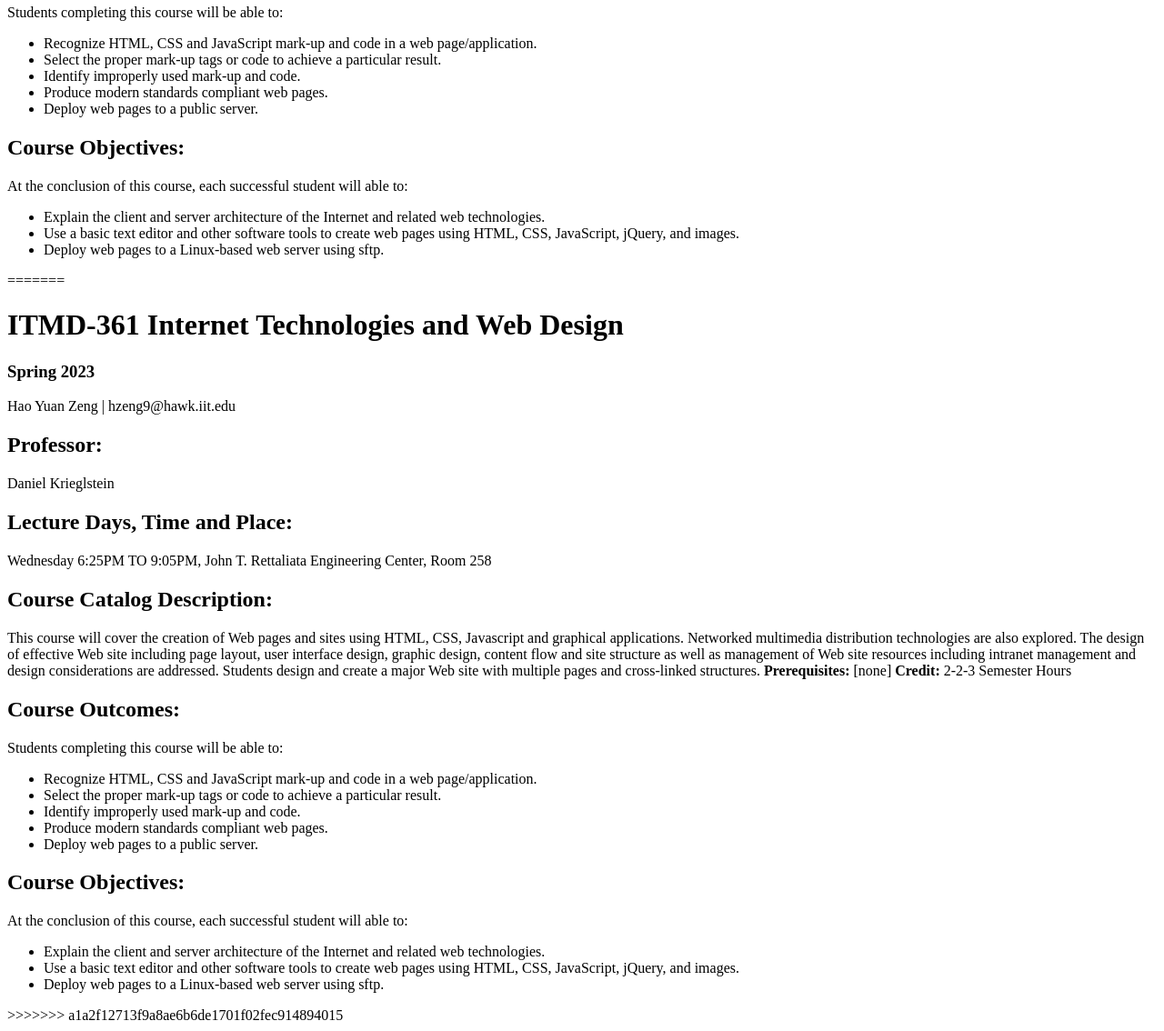
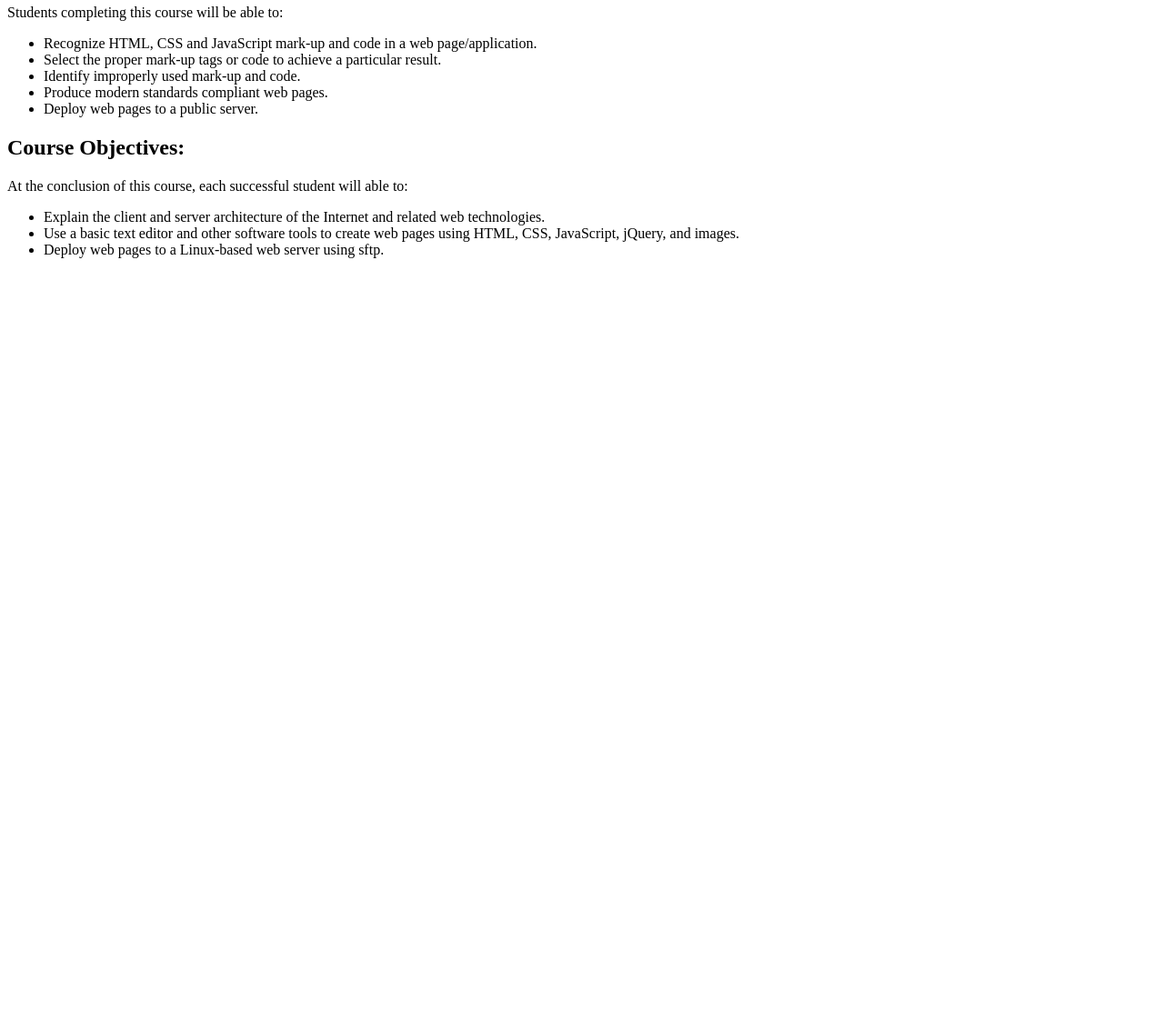
Before and after one commit to hzeng9/itmd361-lab-2, a plain HTML site: page index.html in a window 1280 px wide. Shown: the part 517-1651 px from the top of the page at 91% size. After the commit the page ends 817 px from the top, so only its background shows below. Drawn offline with Linux system fonts and the light colour scheme.

Commit message:
updated index.html

```diff
--- a/index.html
+++ b/index.html
@@ -33,39 +33,3 @@
         </ul>
     </body>
 </html>
-=======
-<!DOCTYPE html>
-<html lang="en">
-    <head>
-        <meta charset="UTF-8">
-        <title>ITMD-361 Internet Technologies and Web Design</title>
-    </head>
-<body>
-    <h1>ITMD-361 Internet Technologies and Web Design</h1>
-    <h3>Spring 2023</h3>
-    <p>Hao Yuan Zeng | hzeng9@hawk.iit.edu</p>
-    <h2>Professor:</h2>
-    <p>Daniel Krieglstein</p>
-    <h2>Lecture Days, Time and Place:</h2>
-    <p>Wednesday 6:25PM TO 9:05PM, John T. Rettaliata Engineering Center, Room 258</p>
-    <h2>Course Catalog Description:</h2>
-    <p>This course will cover the creation of Web pages and sites using HTML, CSS, Javascript and graphical applications. Networked multimedia distribution technologies are also explored. The design of effective Web site including page layout, user interface design, graphic design, content flow and site structure as well as management of Web site resources including intranet management and design considerations are addressed. Students design and create a major Web site with multiple pages and cross-linked structures. <strong>Prerequisites:</strong> [none] <strong>Credit:</strong> 2-2-3 Semester Hours</p>
-    <h2>Course Outcomes:</h2>
-    <p>Students completing this course will be able to:</p>
-    <ul>
-        <li>Recognize HTML, CSS and JavaScript mark-up and code in a web page/application.</li>
-        <li>Select the proper mark-up tags or code to achieve a particular result.</li>
-        <li>Identify improperly used mark-up and code.</li>
-        <li>Produce modern standards compliant web pages.</li>
-        <li>Deploy web pages to a public server.</li>
-    </ul>
-    <h2>Course Objectives:</h2>
-    <p>At the conclusion of this course, each successful student will able to:</p>
-    <ul>
-        <li>Explain the client and server architecture of the Internet and related web technologies.</li>
-        <li>Use a basic text editor and other software tools to create web pages using HTML, CSS, JavaScript, jQuery, and images.</li>
-        <li>Deploy web pages to a Linux-based web server using sftp.</li>
-    </ul>
-    </body>
-</html>
->>>>>>> a1a2f12713f9a8ae6b6de1701f02fec914894015
```
